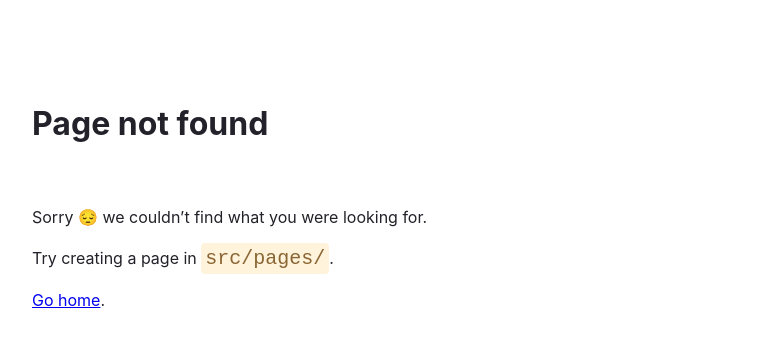
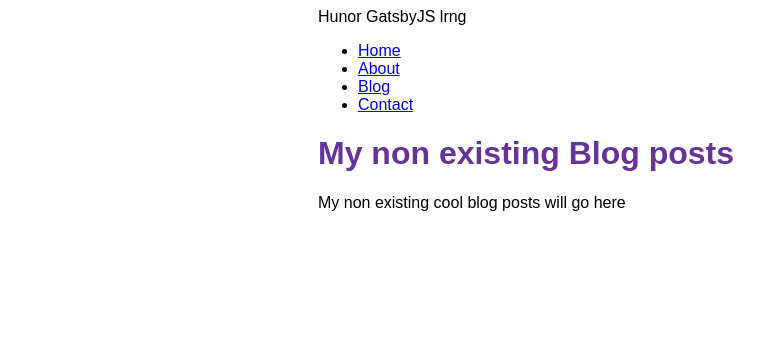
Before and after one commit to tamasmagyarhunor88/gatsby-learning, a Gatsby site: page /blog in a window 1280 px wide. Before the commit this address had no page. Shown: the whole page, without its empty margins (72-836 px from the left). Built offline with nearby package versions, Linux system fonts and the light colour scheme; Gatsby itself is replaced by a stand-in of ours.

Commit message:
Add Blog page and add it to Layout component

```diff
--- a/src/components/layout.js
+++ b/src/components/layout.js
@@ -27,6 +27,7 @@ const Layout = ({ pageTitle, children }) => {
                 <ul className={navLinks}>
                     <li className={navLinkItem}><Link className={navLinkText} to="/">Home</Link></li>
                     <li className={navLinkItem}><Link className={navLinkText} to="/about">About</Link></li>
+                    <li className={navLinkItem}><Link className={navLinkText} to="/blog">Blog</Link></li>
                     <li className={navLinkItem}><Link className={navLinkText} to="/contact">Contact</Link></li>
                 </ul>
             </nav>
--- /dev/null
+++ b/src/pages/blog.js
@@ -0,0 +1,12 @@
+import * as React from 'react'
+import Layout from "../components/layout"
+
+const BlogPage = () => {
+    return (
+        <Layout pageTitle="My non existing Blog posts">
+            <p>My non existing cool blog posts will go here</p>
+        </Layout>
+    )
+}
+
+export default BlogPage
```
